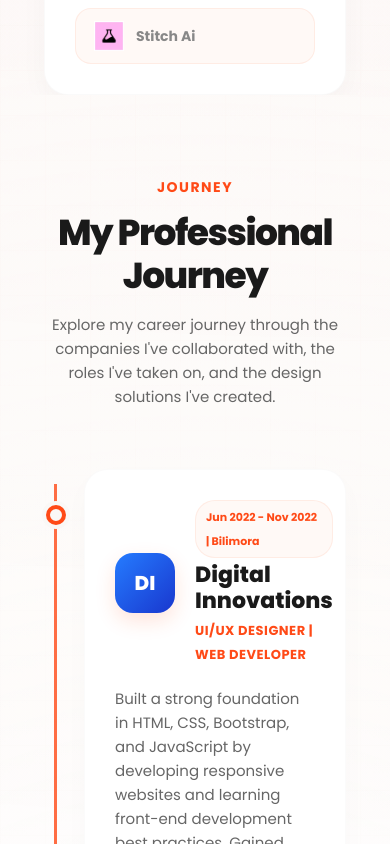
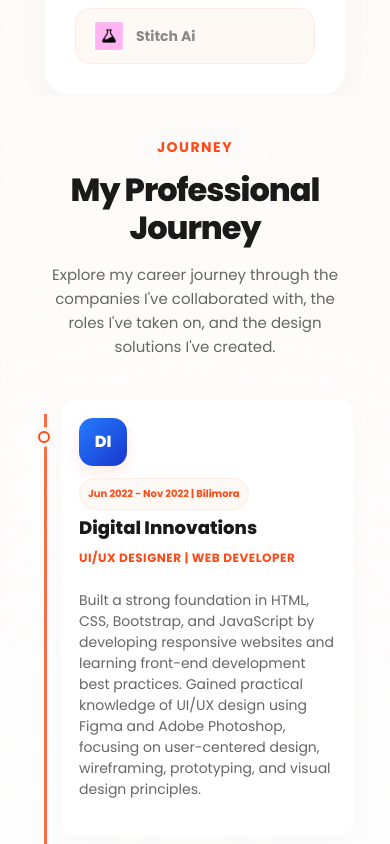
Before and after one commit to rathvasagar12/Portfolio_Website, a React (Create React App) app: page / in a window 390 px wide. Shown: the part 5060-5904 px from the top of the page. Built offline with nearby package versions, Linux system fonts and the light colour scheme.

Commit message:
mad some change

```diff
--- a/src/Page/Home.css
+++ b/src/Page/Home.css
@@ -1166,7 +1166,7 @@
 /* Bullet on the line */
 .journey-timeline-bullet {
   position: absolute;
-  left: -48px;
+  left: -50px;
   top: 38px;
   width: 20px;
   height: 20px;
@@ -1294,21 +1294,113 @@
 }
 
 @media (max-width: 768px) {
+  .journey-page-wrapper {
+    padding: 60px 20px;
+  }
+
+  .journey-header {
+    margin-bottom: 40px;
+  }
+
+  .journey-title {
+    font-size: 32px;
+    letter-spacing: -1px;
+  }
+
   .journey-timeline-container {
-    padding-left: 40px;
+    padding-left: 30px;
   }
 
   .journey-timeline-line {
-    left: 10px;
+    left: 12px;
   }
 
   .journey-timeline-bullet {
-    left: -38px;
-    top: 36px;
-  }
-
-  .journey-title {
-    font-size: 36px;
+    left: -26px;
+    top: 34px;
+    width: 16px;
+    height: 16px;
+    border-width: 3px;
+  }
+
+  .journey-card {
+    padding: 24px;
+    border-radius: 20px;
+  }
+
+  .company-name {
+    font-size: 20px;
+  }
+}
+
+@media (max-width: 576px) {
+  .journey-page-wrapper {
+    padding: 40px 16px;
+  }
+
+  .journey-timeline-container {
+    padding-left: 24px;
+  }
+
+  .journey-timeline-line {
+    left: 8px;
+  }
+
+  .journey-timeline-bullet {
+    left: -22px;
+    top: 32px;
+    width: 12px;
+    height: 12px;
+    border-width: 2.5px;
+  }
+
+  .journey-card {
+    padding: 18px;
+    border-radius: 16px;
+  }
+
+  .journey-card-header {
+    flex-direction: column;
+    align-items: flex-start;
+    gap: 12px;
+  }
+
+  .company-logo-badge {
+    width: 48px;
+    height: 48px;
+    border-radius: 14px;
+    font-size: 16px;
+    box-shadow: 0 6px 15px rgba(255, 74, 23, 0.12);
+  }
+
+  .journey-card-meta {
+    gap: 6px;
+  }
+
+  .company-name {
+    font-size: 18px;
+    line-height: 1.3;
+  }
+
+  .job-title {
+    font-size: 12px;
+  }
+
+  .journey-date-badge {
+    font-size: 10px;
+    padding: 3px 8px;
+  }
+
+  .journey-card-description {
+    font-size: 14px;
+    line-height: 1.5;
+    margin-bottom: 18px;
+  }
+
+  .btn-see-testimonials {
+    padding: 8px 16px;
+    font-size: 11px;
+    border-radius: 10px;
   }
 }
 
```
